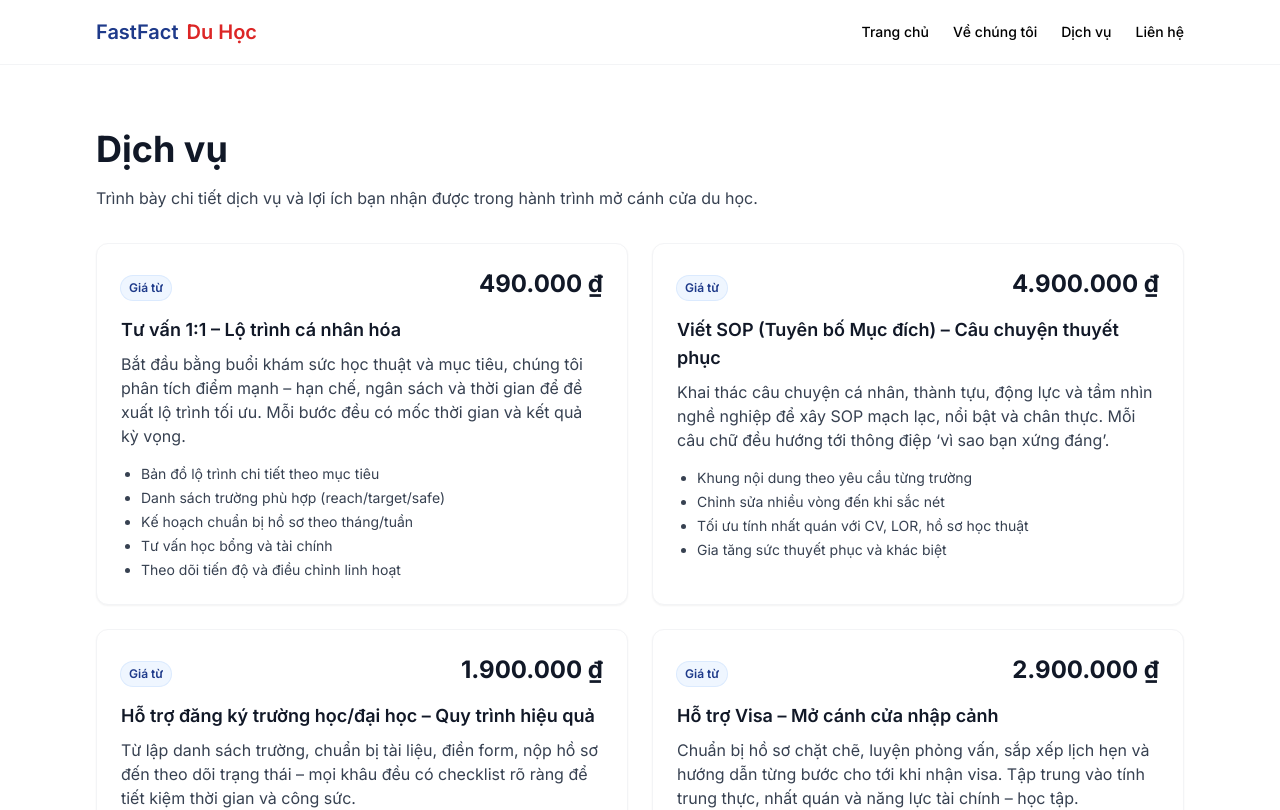
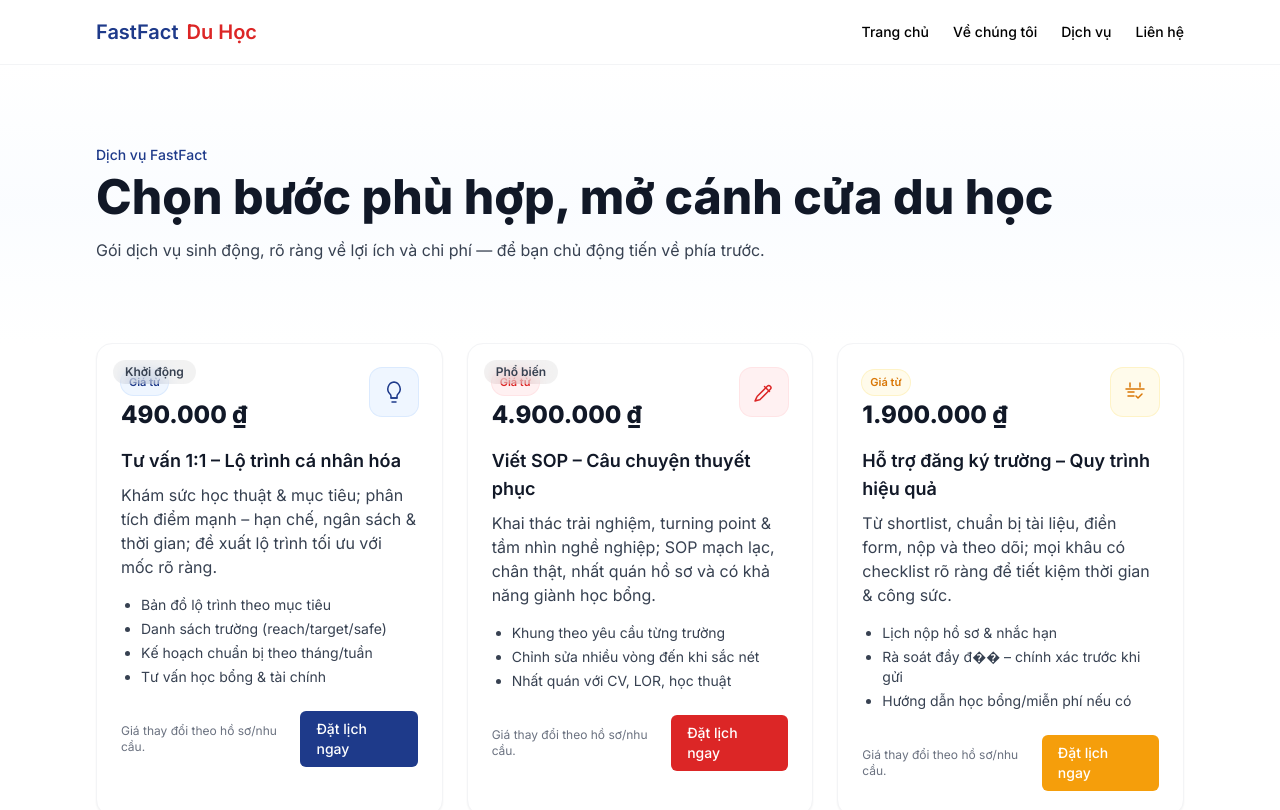
Before and after one commit to huyquochuynh008-sys/fastfactduhoc-fe, a Next.js app: page /services in a window 1280 px wide. Shown: the top 810 px of the page. Built offline with nearby package versions, Linux system fonts and the light colour scheme.

Commit message:
Redesign services page UI: add hero, themed animated service cards with price first, icons, gradients, hover micro-interactions
cgen-991b217435df4779881be3b55e7fb638

```diff
--- a/pages/services.tsx
+++ b/pages/services.tsx
@@ -1,26 +1,98 @@
 import Head from 'next/head'
+import Link from 'next/link'
+import { ReactNode } from 'react'
 
 const formatVND = (n: number) =>
   n.toLocaleString('vi-VN', { style: 'currency', currency: 'VND', maximumFractionDigits: 0 })
+
+type Variant = 'blue' | 'rose' | 'emerald' | 'amber' | 'indigo'
+
+function themeOf(variant: Variant) {
+  switch (variant) {
+    case 'blue':
+      return {
+        pillBg: 'bg-blue-50 ring-blue-100 text-brandBlue',
+        borderHover: 'hover:border-blue-300',
+        overlay: 'from-blue-100/40 via-transparent to-blue-200/40',
+        iconWrap: 'bg-blue-50 ring-blue-100',
+        iconColor: 'text-brandBlue',
+        cta: 'bg-brandBlue hover:bg-blue-900',
+      }
+    case 'rose':
+      return {
+        pillBg: 'bg-rose-50 ring-rose-100 text-brandRed',
+        borderHover: 'hover:border-rose-300',
+        overlay: 'from-rose-100/40 via-transparent to-rose-200/40',
+        iconWrap: 'bg-rose-50 ring-rose-100',
+        iconColor: 'text-brandRed',
+        cta: 'bg-brandRed hover:bg-red-700',
+      }
+    case 'emerald':
+      return {
+        pillBg: 'bg-emerald-50 ring-emerald-100 text-emerald-700',
+        borderHover: 'hover:border-emerald-300',
+        overlay: 'from-emerald-100/40 via-transparent to-emerald-200/40',
+        iconWrap: 'bg-emerald-50 ring-emerald-100',
+        iconColor: 'text-emerald-700',
+        cta: 'bg-emerald-600 hover:bg-emerald-700',
+      }
+    case 'amber':
+      return {
+        pillBg: 'bg-amber-50 ring-amber-100 text-amber-600',
+        borderHover: 'hover:border-amber-300',
+        overlay: 'from-amber-100/40 via-transparent to-amber-200/40',
+        iconWrap: 'bg-amber-50 ring-amber-100',
+        iconColor: 'text-amber-600',
+        cta: 'bg-amber-500 hover:bg-amber-600',
+      }
+    case 'indigo':
+      return {
+        pillBg: 'bg-indigo-50 ring-indigo-100 text-indigo-700',
+        borderHover: 'hover:border-indigo-300',
+        overlay: 'from-indigo-100/40 via-transparent to-indigo-200/40',
+        iconWrap: 'bg-indigo-50 ring-indigo-100',
+        iconColor: 'text-indigo-700',
+        cta: 'bg-indigo-600 hover:bg-indigo-700',
+      }
+  }
+}
 
 function ServiceCard({
   title,
   description,
   benefits,
   priceFrom,
+  variant,
+  icon,
+  badge,
 }: {
   title: string
   description: string
   benefits: string[]
   priceFrom: number
+  variant: Variant
+  icon: ReactNode
+  badge?: string
 }) {
+  const t = themeOf(variant)
   return (
-    <div className="rounded-xl border border-gray-100 bg-white p-6 shadow-sm">
-      <div className="flex items-baseline justify-between">
-        <span className="inline-flex items-center rounded-full bg-blue-50 px-2 py-1 text-xs font-semibold text-brandBlue ring-1 ring-blue-100">
-          Giá từ
+    <article className={`group relative overflow-hidden rounded-2xl border border-gray-100 bg-white p-6 shadow-sm transition-all hover:-translate-y-1 hover:shadow-lg ${t.borderHover}`}>
+      <div className="pointer-events-none absolute inset-0 opacity-0 transition-opacity duration-300 group-hover:opacity-100" aria-hidden>
+        <div className={`absolute inset-0 bg-gradient-to-br ${t.overlay}`}></div>
+      </div>
+      {badge && (
+        <span className="absolute left-4 top-4 z-10 rounded-full bg-black/5 px-3 py-1 text-xs font-semibold text-gray-700 backdrop-blur">
+          {badge}
         </span>
-        <div className="text-2xl font-bold text-gray-900">{formatVND(priceFrom)}</div>
+      )}
+      <div className="flex items-start justify-between gap-4">
+        <div>
+          <span className={`inline-flex items-center rounded-full px-2 py-1 text-[11px] font-semibold ring-1 ${t.pillBg}`}>Giá từ</span>
+          <div className="mt-1 text-2xl font-extrabold text-gray-900">{formatVND(priceFrom)}</div>
+        </div>
+        <div className={`relative h-12 w-12 shrink-0 rounded-xl ${t.iconWrap} ring-1 flex items-center justify-center transition-transform group-hover:scale-110`}>
+          <span className={`${t.iconColor}`}>{icon}</span>
+        </div>
       </div>
       <h3 className="mt-4 text-lg font-semibold text-gray-900">{title}</h3>
       <p className="mt-2 text-gray-700">{description}</p>
@@ -29,7 +101,13 @@ function ServiceCard({
           <li key={i}>{b}</li>
         ))}
       </ul>
+      <div className="mt-6 flex items-center justify-between">
+        <p className="text-xs text-gray-500">Giá thay đổi theo hồ sơ/nhu cầu.</p>
+        <Link href="/contact" className={`inline-flex items-center justify-center rounded-md px-4 py-2 text-sm font-medium text-white transition-colors ${t.cta}`}>
+          Đặt lịch ngay
+        </Link>
       </div>
+    </article>
   )
 }
 
@@ -39,66 +117,110 @@ export default function ServicesPage() {
       <Head>
         <title>Dịch vụ – FastFact Du Học</title>
       </Head>
-      <section className="section-wrapper py-16">
-        <h1 className="text-3xl sm:text-4xl font-bold text-gray-900">Dịch vụ</h1>
-        <p className="mt-4 body-copy">Trình bày chi tiết dịch vụ và lợi ích bạn nhận được trong hành trình mở cánh cửa du học.</p>
-        <div className="mt-8 grid gap-6 md:grid-cols-2">
+
+      {/* Hero */}
+      <section className="relative py-14 sm:py-20">
+        <div className="absolute inset-0 -z-10 bg-gradient-to-b from-white via-blue-50/30 to-white"></div>
+        <div className="section-wrapper max-w-4xl">
+          <p className="text-sm font-medium text-brandBlue">Dịch vụ FastFact</p>
+          <h1 className="mt-2 text-3xl sm:text-5xl font-extrabold text-gray-900">Chọn bước phù hợp, mở cánh cửa du học</h1>
+          <p className="mt-4 body-copy">Gói dịch vụ sinh động, rõ ràng về lợi ích và chi phí — để bạn chủ động tiến về phía trước.</p>
+        </div>
+      </section>
+
+      {/* Services grid */}
+      <section className="pb-16">
+        <div className="section-wrapper">
+          <div className="grid gap-6 md:grid-cols-2 lg:grid-cols-3">
             <ServiceCard
               title="Tư vấn 1:1 – Lộ trình cá nhân hóa"
-            description="Bắt đầu bằng buổi khám sức học thuật và mục tiêu, chúng tôi phân tích điểm mạnh – hạn chế, ngân sách và thời gian để đề xuất lộ trình tối ưu. Mỗi bước đều có mốc thời gian và kết quả kỳ vọng."
+              description="Khám sức học thuật & mục tiêu; phân tích điểm mạnh – hạn chế, ngân sách & thời gian; đề xuất lộ trình tối ưu với mốc rõ ràng."
               benefits={[
-              'Bản đồ lộ trình chi tiết theo mục tiêu',
-              'Danh sách trường phù hợp (reach/target/safe)',
-              'Kế hoạch chuẩn bị hồ sơ theo tháng/tuần',
-              'Tư vấn học bổng và tài chính',
-              'Theo dõi tiến độ và điều chỉnh linh hoạt',
+                'Bản đồ lộ trình theo mục tiêu',
+                'Danh sách trường (reach/target/safe)',
+                'Kế hoạch chuẩn bị theo tháng/tuần',
+                'Tư vấn học bổng & tài chính',
               ]}
               priceFrom={490000}
+              variant="blue"
+              badge="Khởi động"
+              icon={
+                <svg viewBox="0 0 24 24" className="h-6 w-6" fill="none" stroke="currentColor" strokeWidth="1.5" strokeLinecap="round" strokeLinejoin="round" aria-hidden>
+                  <path d="M9 18h6"/>
+                  <path d="M10 22h4"/>
+                  <path d="M12 2a7 7 0 0 0-4 12c.6.6 1 1.5 1 2.4V18h6v-1.6c0-.9.4-1.8 1-2.4A7 7 0 0 0 12 2z"/>
+                </svg>
+              }
             />
+
             <ServiceCard
-            title="Viết SOP (Tuyên bố Mục đích) – Câu chuyện thuyết phục"
-            description="Khai thác câu chuyện cá nhân, thành tựu, động lực và tầm nhìn nghề nghiệp để xây SOP mạch lạc, nổi bật và chân thực. Mỗi câu chữ đều hướng tới thông điệp ‘vì sao bạn xứng đáng’."
+              title="Viết SOP – Câu chuyện thuyết phục"
+              description="Khai thác trải nghiệm, turning point & tầm nhìn nghề nghiệp; SOP mạch lạc, chân thật, nhất quán hồ sơ và có khả năng giành học bổng."
               benefits={[
-              'Khung nội dung theo yêu cầu từng trường',
+                'Khung theo yêu cầu từng trường',
                 'Chỉnh sửa nhiều vòng đến khi sắc nét',
-              'Tối ưu tính nhất quán với CV, LOR, hồ sơ học thuật',
-              'Gia tăng sức thuyết phục và khác biệt',
+                'Nhất quán với CV, LOR, học thuật',
               ]}
               priceFrom={4900000}
+              variant="rose"
+              badge="Phổ biến"
+              icon={
+                <svg viewBox="0 0 24 24" className="h-6 w-6" fill="none" stroke="currentColor" strokeWidth="1.5" strokeLinecap="round" strokeLinejoin="round" aria-hidden>
+                  <path d="M12.5 6.5l5 5"/>
+                  <path d="M3 21l4.5-1.2c.3-.1.6-.2.8-.5l10-10a2.1 2.1 0 0 0-3-3l-10 10c-.2.2-.4.5-.5.8L3 21z"/>
+                </svg>
+              }
             />
+
             <ServiceCard
-            title="Hỗ trợ đăng ký trường học/đại học – Quy trình hiệu quả"
-            description="Từ lập danh sách trường, chuẩn bị tài liệu, điền form, nộp hồ sơ đến theo dõi trạng thái – mọi khâu đều có checklist rõ ràng để tiết kiệm thời gian và công sức."
+              title="Hỗ trợ đăng ký trường – Quy trình hiệu quả"
+              description="Từ shortlist, chuẩn bị tài liệu, điền form, nộp và theo dõi; mọi khâu có checklist rõ ràng để tiết kiệm thời gian & công sức."
               benefits={[
-              'Lịch nộp hồ sơ và nhắc hạn',
-              'Kiểm tra tính đầy đủ – chính xác trước khi gửi',
-              'Hướng dẫn học bổng, miễn/giảm phí nếu có',
-              'Theo dõi kết quả, hỗ trợ phản hồi/bổ sung',
+                'Lịch nộp hồ sơ & nhắc hạn',
+                'Rà soát đầy đ�� – chính xác trước khi gửi',
+                'Hướng dẫn học bổng/miễn phí nếu có',
               ]}
               priceFrom={1900000}
+              variant="amber"
+              icon={
+                <svg viewBox="0 0 24 24" className="h-6 w-6" fill="none" stroke="currentColor" strokeWidth="1.5" strokeLinecap="round" strokeLinejoin="round" aria-hidden>
+                  <path d="M7 3v4M17 3v4M3 9h18M5 12h6M5 16h6M13 16l2 2 4-4"/>
+                </svg>
+              }
             />
+
             <ServiceCard
-            title="Hỗ trợ Visa – Mở cánh cửa nhập cảnh"
-            description="Chuẩn bị hồ sơ chặt chẽ, luyện phỏng vấn, sắp xếp lịch hẹn và hướng dẫn từng bước cho tới khi nhận visa. Tập trung vào tính trung thực, nhất quán và năng lực tài chính – học tập."
-            benefits={[
-              'Danh mục giấy tờ chuẩn/bổ sung theo hồ sơ',
-              'Kịch bản phỏng vấn và luyện phản xạ tự tin',
-              'Rà soát minh chứng tài chính và kế hoạch học tập',
-              'Hướng dẫn các thủ tục sau cấp visa',
-            ]}
+              title="Hỗ trợ Visa – Chạm tay vào tương lai"
+              description="Chuẩn bị hồ sơ chặt chẽ, chiến lược tài chính minh bạch, mock interview bám sát thực tế để tăng xác suất đậu visa Mỹ/Canada."
+              benefits={['Danh mục giấy tờ theo hồ sơ', 'Kịch bản phỏng vấn & luyện phản xạ', 'Hướng dẫn thủ tục sau cấp visa']}
               priceFrom={2900000}
+              variant="emerald"
+              icon={
+                <svg viewBox="0 0 24 24" className="h-6 w-6" fill="none" stroke="currentColor" strokeWidth="1.5" strokeLinecap="round" strokeLinejoin="round" aria-hidden>
+                  <path d="M10.5 12L3 9.5l1.5-2 8 2 6-8 1.5 1.5-4.5 8 2 8-2 1-4-7-3 2v4l-2 1v-5l3-3z"/>
+                </svg>
+              }
             />
+
             <ServiceCard
-            title="Đào tạo (Training) – Sẵn sàng cho chặng đường mới"
-            description="Các khóa học gọn – thực chiến, giúp bạn vượt qua những ‘khúc cua’ đầu tiên tại Mỹ & Canada."
+              title="Đào tạo – Sẵn sàng hòa nhập"
+              description="Khóa học gọn & thực chiến: kỹ năng học thuật, quản lý thời gian, văn hóa campus & networking để tự tin chặng đầu."
               benefits={[
                 'Luyện phỏng vấn (trường/visa/học bổng)',
-              'Kỹ năng học tập: ghi chú, nghiên cứu, bài luận, thuyết trình',
-              'Quản lý thời gian, tư duy phản biện, học online hiệu quả',
-              'Hòa nhập văn hóa, kỹ năng sống và an toàn cá nhân',
+                'Note-taking, academic writing, thuyết trình',
+                'Quản lý thời gian & học online hiệu quả',
               ]}
               priceFrom={990000}
+              variant="indigo"
+              icon={
+                <svg viewBox="0 0 24 24" className="h-6 w-6" fill="none" stroke="currentColor" strokeWidth="1.5" strokeLinecap="round" strokeLinejoin="round" aria-hidden>
+                  <path d="M9 6V4h6v2"/>
+                  <rect x="4" y="6" width="16" height="14" rx="2"/>
+                  <path d="M9 12l3-1 3 1-3 1-3-1z"/>
+                </svg>
+              }
             />
+          </div>
         </div>
       </section>
     </>
```
Lines whose indentation alone changed are shown as unchanged.
